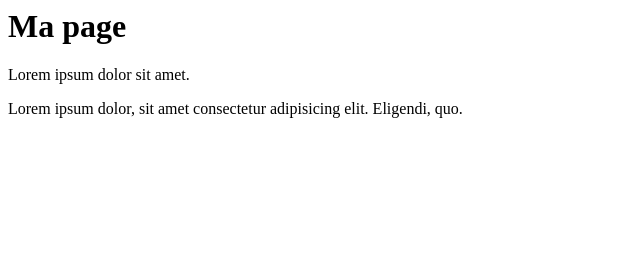
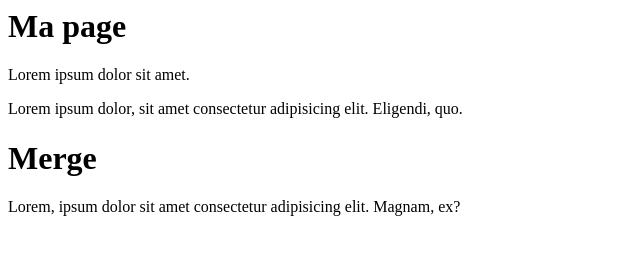
Before and after one commit to Gildas-Tchoumi/mondepot, a plain HTML site: page index.html in a window 1280 px wide. Shown: the whole page, without its empty margins (0-640 px from the left). Drawn offline with Linux system fonts and the light colour scheme.

Commit message:
modif conflit

```diff
--- a/index.html
+++ b/index.html
@@ -9,5 +9,7 @@
     <h1>Ma page</h1>
     <p>Lorem ipsum dolor sit amet.</p>
     <p>Lorem ipsum dolor, sit amet consectetur adipisicing elit. Eligendi, quo.</p>
+    <h1>Merge</h1>
+    <div>Lorem, ipsum dolor sit amet consectetur adipisicing elit. Magnam, ex?</div>
 </body>
 </html>
```
